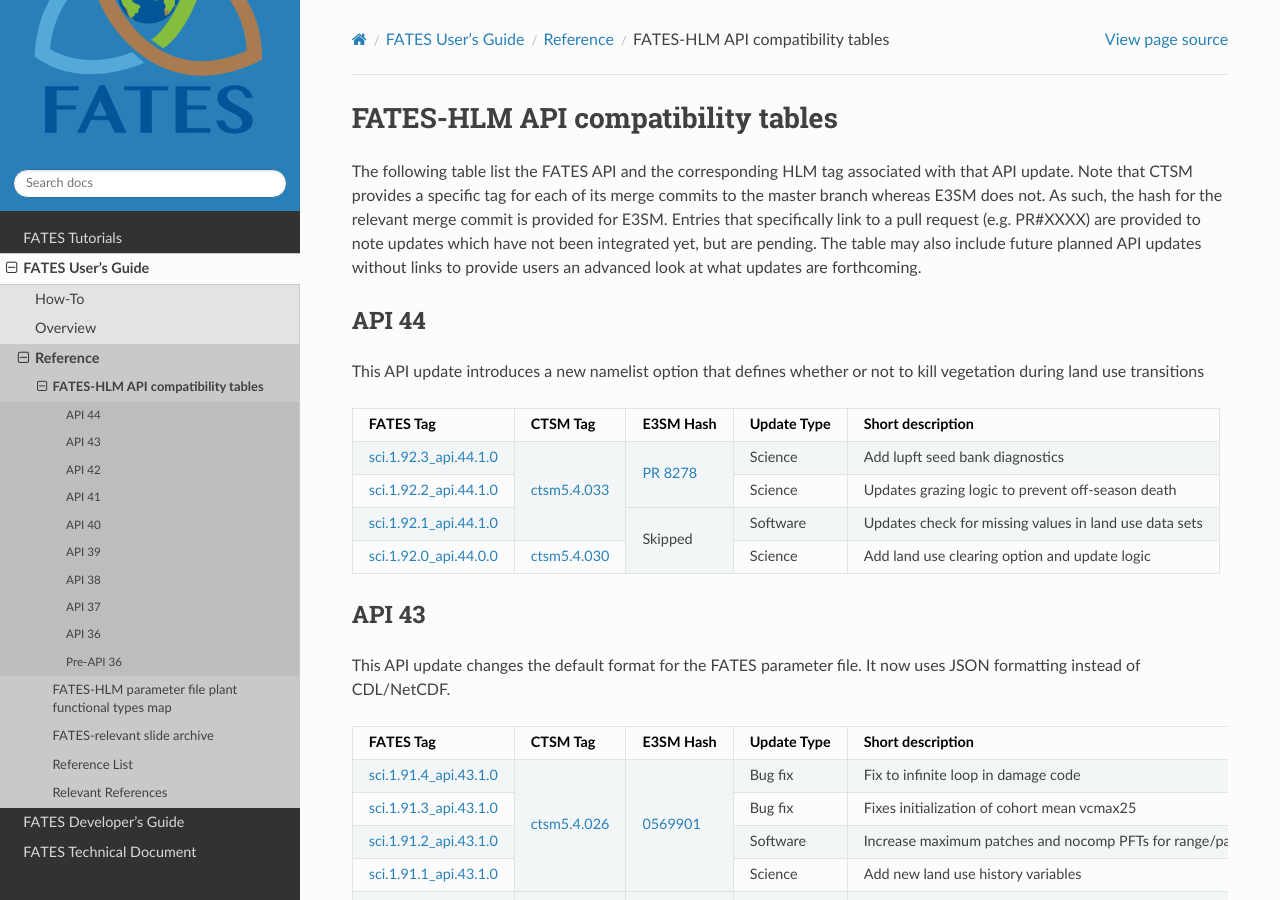
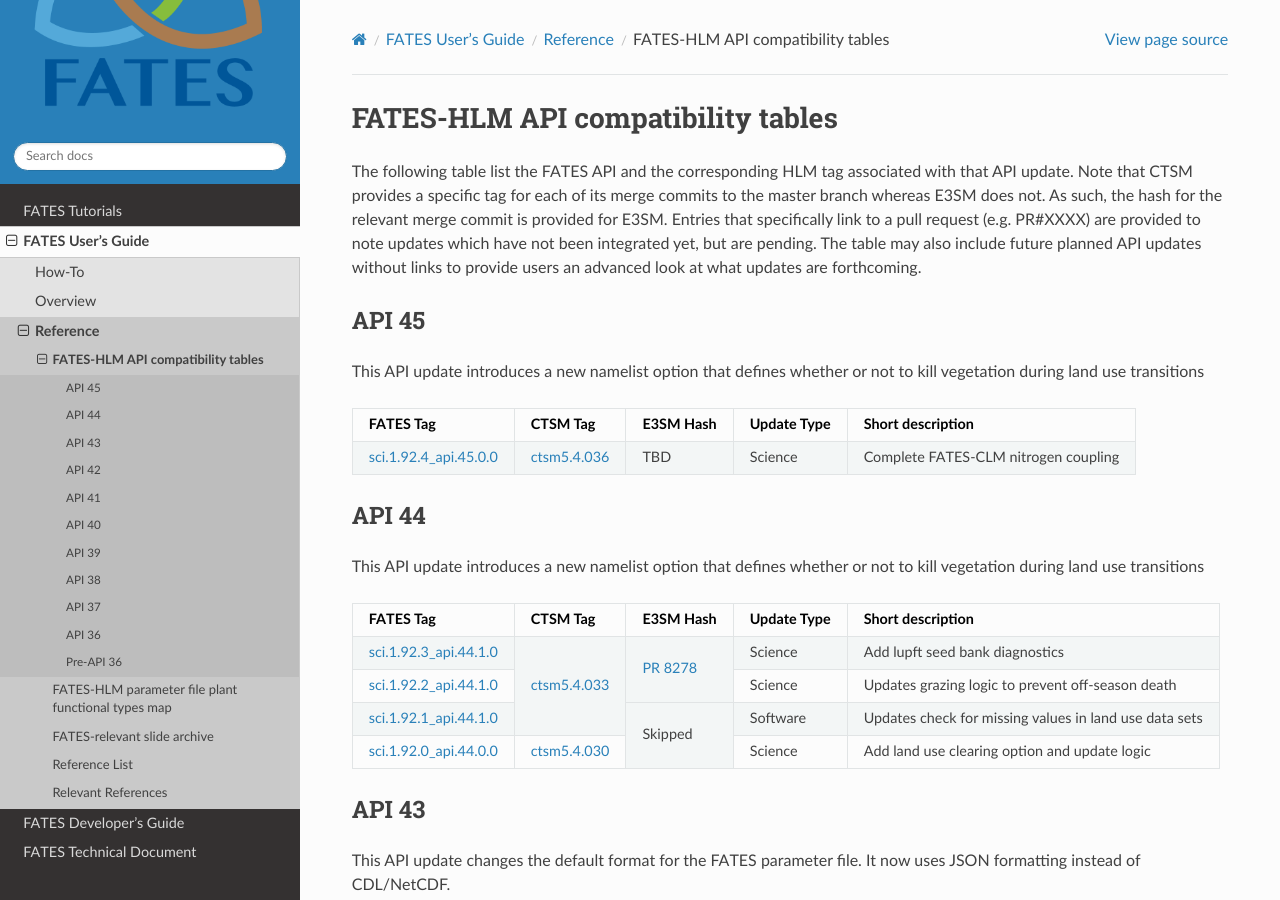
Before and after one commit to NGEET/fates-users-guide, a Sphinx documentation site: the page built from docs/source/user/release-tags-compat-table.rst, in a window 1280 px wide and 900 px high. Built offline with Sphinx 7.4.7 and the Read the Docs theme 3.1.0, drawn with Linux system fonts in a browser that asks for light colours.

Commit message:
add first entry of API45 table

```diff
--- a/docs/source/user/release-tags-compat-table.rst
+++ b/docs/source/user/release-tags-compat-table.rst
@@ -2,6 +2,17 @@ FATES-HLM API compatibility tables
 =============================================
 
 The following table list the FATES API and the corresponding HLM tag associated with that API update.  Note that CTSM provides a specific tag for each of its merge commits to the master branch whereas E3SM does not.  As such, the hash for the relevant merge commit is provided for E3SM.  Entries that specifically link to a pull request (e.g. PR#XXXX) are provided to note updates which have not been integrated yet, but are pending.  The table may also include future planned API updates without links to provide users an advanced look at what updates are forthcoming.
+
+API 45
+------
+
+This API update introduces a new namelist option that defines whether or not to kill vegetation during land use transitions
+
++--------------------------+----------------+------------+-------------+-------------------------------------------------------------+
+| FATES Tag                | CTSM Tag       | E3SM Hash  | Update Type | Short description                                           |
++==========================+================+============+=============+=============================================================+
+| `sci.1.92.4_api.45.0.0`_ | `ctsm5.4.036`_ | TBD        | Science     | Complete FATES-CLM nitrogen coupling                        |
++--------------------------+----------------+------------+-------------+-------------------------------------------------------------+
 
 API 44
 ------
@@ -254,6 +265,8 @@ For compatibility with API 35 and earlier, please see :doc:`/user/Table-of-FATES
 
 .. [#] Users wanting to run non-land use run modes should avoid this tag due `issue #1221`_.  The next fates tag addresses this issue.
 
+.. _sci.1.92.4_api.45.0.0: https://github.com/NGEET/fates/releases/tag/sci.1.92.4_api.45.0.0
+
 .. _sci.1.92.3_api.44.1.0: https://github.com/NGEET/fates/releases/tag/sci.1.92.3_api.44.1.0
 .. _sci.1.92.2_api.44.1.0: https://github.com/NGEET/fates/releases/tag/sci.1.92.2_api.44.1.0
 .. _sci.1.92.1_api.44.1.0: https://github.com/NGEET/fates/releases/tag/sci.1.92.1_api.44.1.0
@@ -342,6 +355,7 @@ For compatibility with API 35 and earlier, please see :doc:`/user/Table-of-FATES
 .. _sci.1.77.1_api.36.0.0: https://github.com/NGEET/fates/releases/tag/sci.1.77.1_api.36.0.0
 .. _sci.1.77.0_api.36.0.0: https://github.com/NGEET/fates/releases/tag/sci.1.77.0_api.36.0.0
 
+.. _ctsm5.4.036: https://github.com/ESCOMP/CTSM/releases/tag/ctsm5.4.036
 .. _ctsm5.4.033: https://github.com/ESCOMP/CTSM/releases/tag/ctsm5.4.033
 .. _ctsm5.4.030: https://github.com/ESCOMP/CTSM/releases/tag/ctsm5.4.030
 .. _ctsm5.4.026: https://github.com/ESCOMP/CTSM/releases/tag/ctsm5.4.026
```
